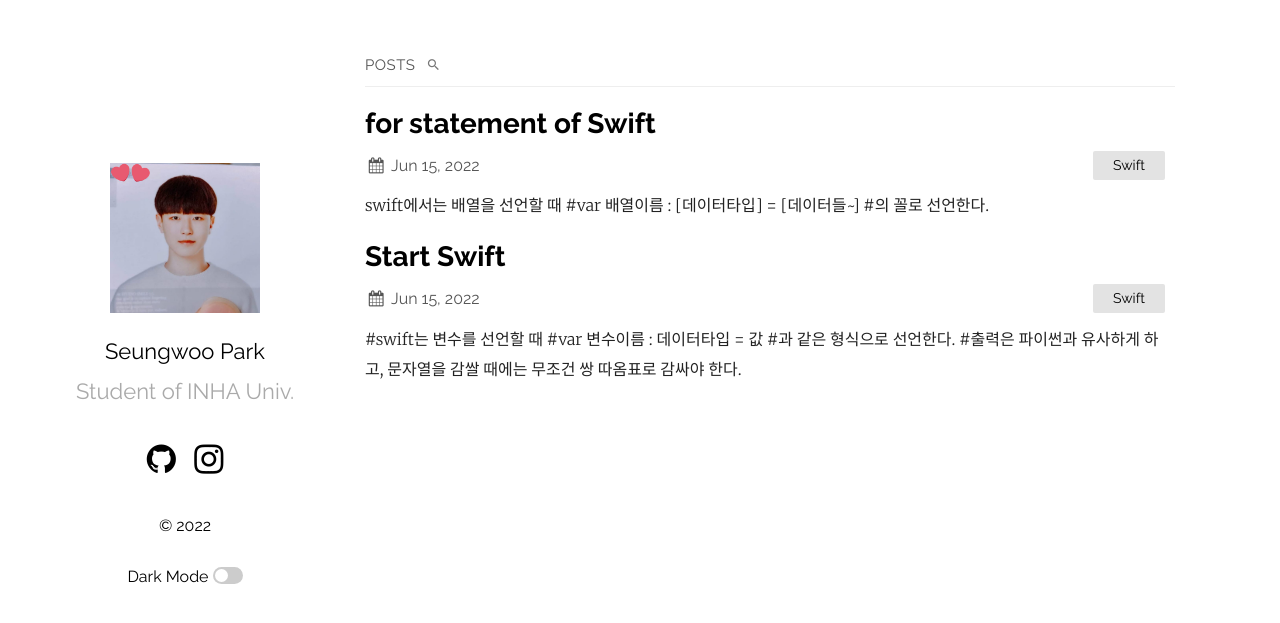
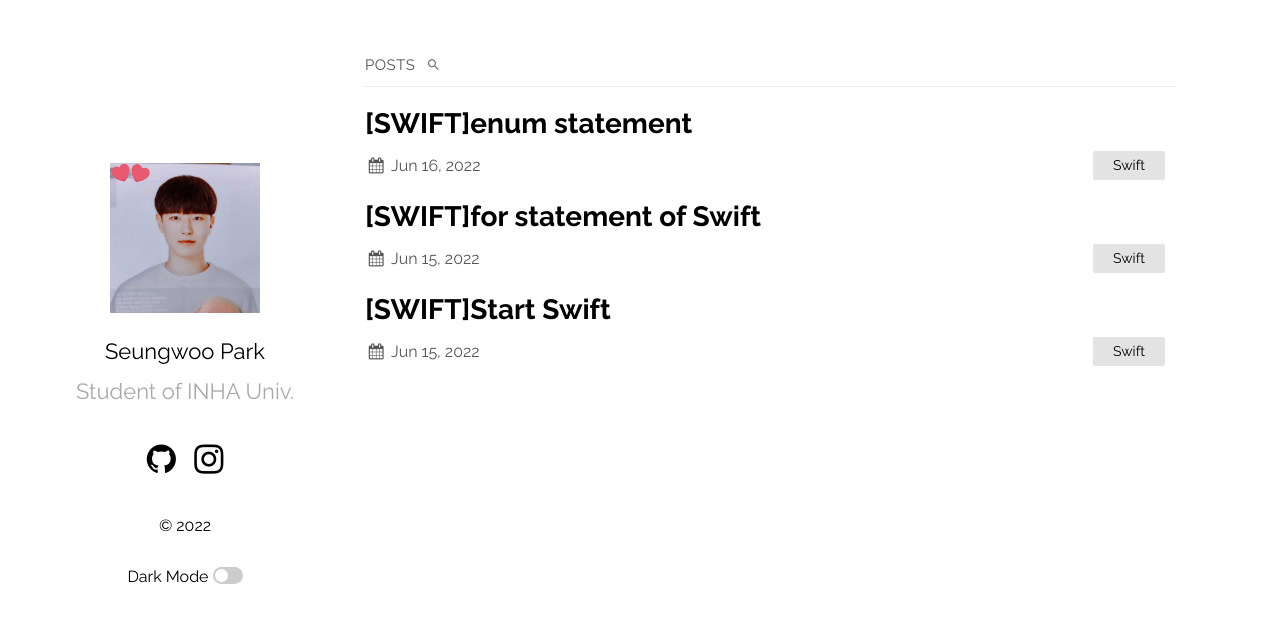
Before and after one commit to cieabora/cieabora.github.io, a Jekyll site: the page built from index.md, in a window 1280 px wide. Shown: the top 623 px of the page. Built offline with Jekyll 4.4.1, drawn with Linux system fonts in a browser that asks for light colours.

Commit message:
modify of files and layout

````diff
--- a/_config.yml
+++ b/_config.yml
@@ -5,7 +5,7 @@ description: > # this means to ignore newlines until "show_exerpts:"
   Write an awesome description for your new site here. You can edit this
   line in _config.yml. It will appear in your document head meta (for
   Google search results) and in your feed.xml site description.
-show_excerpts: true # set to true to show excerpts on the homepage
+show_excerpts: false # set to true to show excerpts on the homepage
 
 # Minima date format
 # refer to http://shopify.github.io/liquid/filters/date/ if you want to customize this
--- /dev/null
+++ b/_posts/2022-06-15-enum.markdown
@@ -0,0 +1,71 @@
+---
+layout: post
+title: "[SWIFT]enum statement"
+date: 2022-06-16 04:50
+categories: Swift
+---
+Swift에는 enum이라는 데이터 타입이 있는데 클래스와 유사한 것 같다.
+```swift
+enum School{
+//    case elementary
+//    case middle
+//    case high
+    case elementary, middle, high
+}
+```
+위와 같은 꼴로 선언한다. 그리고 Swift에서는 상수를 선언할 때 let이라는 키워드를 사용하는데
+```swift
+let yourSchool = School.high
+```
+위와 같은 형식이다. 이러면 yourSchool에는 high라는 값이 들어간다.
+
+그리고 각각의 변수에 대해 값을 추가할 수가 있는데 그런 경우에는
+```swift
+enum Grade: Int{
+    case first = 1
+    case second = 2
+}
+```
+위와 같은 식으로 선언한다. 여기서도 마찬가지로
+```swift
+let yourGrade = Grade.second
+```
+와 같이 객체를 만들 수 있는데 여기서 yourGrade를 출력하면 second가 출력된다. 안의 값을 출력하고자 한다면
+```swift
+let yourGrade = Grade.second.rawValue
+```
+와 같이 객체를 만들어야 한다.
+
+enum의 각각의 멤버 변수에 대해서 데이터 타입을 정의할 수 있는데
+```swift
+enum SchoolDetail{
+    case elementary(name: String)
+    case middle(name: String)
+    case high(name: String)
+}
+```
+위와 같이 선언한다. 여기서 변수를 만들게 되면
+```swift
+let yourMiddleSchoolName = SchoolDetail.middle(name: "SeungWoo")
+```
+위와 같이 선언하고 이를 출력하면 내가 원하는 포멧으로 출력이 되지 않고 middle(name: "SeungWoo")의 꼴로 출력된다.
+여기서 name을 출력하고 싶다면 멤버 함수를 사용해야 하는데 이 멤버 함수는
+```swift
+enum SchoolDetail{
+    case elementary(name: String)
+    case middle(name: String)
+    case high(name: String)
+
+    func getName() -> String{
+        switch self{
+        case .elementary(let name):
+            return name
+        case let .middle(name):
+            return name
+        case .high(let name):
+            return name
+        }
+    }
+}
+```
+위와 같이 선언할 수 있다.
--- a/_posts/2022-06-15-start_swift.markdown
+++ b/_posts/2022-06-15-start_swift.markdown
@@ -1,15 +1,17 @@
 ---
 layout: post
-title: "Start Swift"
+title: "[SWIFT]Start Swift"
 date: 2022-06-15
 categories: Swift
 ---
-#swift는 변수를 선언할 때
-#var 변수이름 : 데이터타입 = 값
-#과 같은 형식으로 선언한다.
-#출력은 파이썬과 유사하게 하고, 문자열을 감쌀 때에는 무조건 쌍 따옴표로 감싸야 한다.
+swift는 변수를 선언할 때
+```swift
+var 변수이름 : 데이터타입 = 값
+```
+과 같은 형식으로 선언한다.
+출력은 파이썬과 유사하게 하고, 문자열을 감쌀 때에는 무조건 쌍 따옴표로 감싸야 한다.
 
-#if문의 형식은 C언어와 유사하고 한 줄 if문도 가능하다.
+if문의 형식은 C언어와 유사하고 한 줄 if문도 가능하다.
 
 ```swift
 import UIKit
--- a/_posts/2022-06-15-swift_for.markdown
+++ b/_posts/2022-06-15-swift_for.markdown
@@ -1,16 +1,18 @@
 ---
 layout: post
-title: "for statement of Swift"
+title: "[SWIFT]for statement of Swift"
 date: 2022-06-15
 categories: Swift
 ---
 swift에서는 배열을 선언할 때
-#var 배열이름 : [데이터타입] = [데이터들~]
-#의 꼴로 선언한다.
+```swift
+var 배열이름 : [데이터타입] = [데이터들~]
+```
+의 꼴로 선언한다.
 
-#그리고 for문은 python과 유사하고 where로 조건을 추가할 수 있다.
-#그리고 데이터 포맷팅을 할 때에는 파이썬의 f스트링과 비슷하고
-#\\() 로 포멧팅을 하는 것 처럼 보인다.
+그리고 for문은 python과 유사하고 where로 조건을 추가할 수 있다.
+그리고 데이터 포맷팅을 할 때에는 파이썬의 f스트링과 비슷하고
+\() 로 포멧팅을 하는 것 처럼 보인다.
 
 
 ```swift
````
Also changed, not shown: 9 other files.
